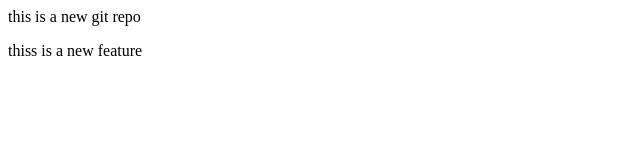
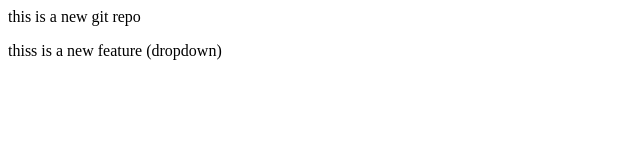
Before and after one commit to Siddharth-here/localrepo, a plain HTML site: page index.html in a window 1280 px wide. Shown: the full height of the page, 0-640 px from the left. Drawn offline with Linux system fonts and the light colour scheme.

```diff
--- a/index.html
+++ b/index.html
@@ -1,2 +1,2 @@
 <p> this is a new git repo</p>
-<p> thiss is a new feature</p>
+<p> thiss is a new feature (dropdown)</p>
```
